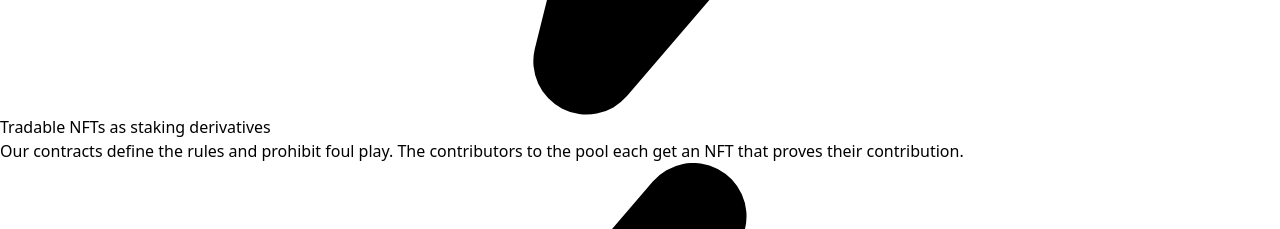
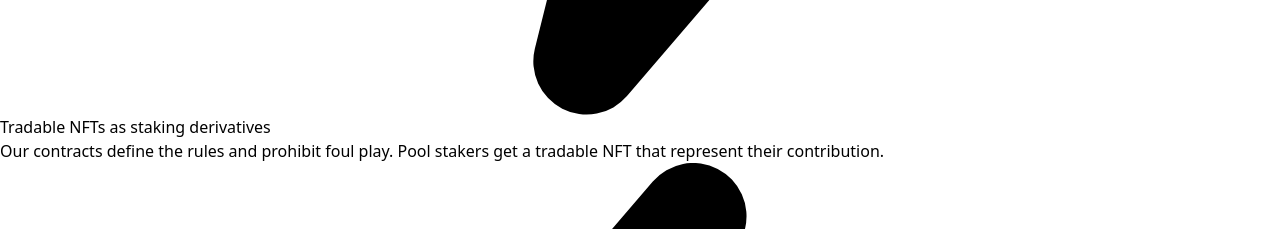
Before and after one commit to frens-pool/frens-website, a React (Vite) app: page / in a window 1280 px wide. Shown: the part 4700-4929 px from the top of the page. Built offline with nearby package versions, Linux system fonts and the light colour scheme.

Commit message:
minor wording update

```diff
--- a/src/partials/Features.jsx
+++ b/src/partials/Features.jsx
@@ -70,7 +70,7 @@ function Features() {
                 >
                   <div>
                     <div className="font-bold leading-snug tracking-tight mb-1">Tradable NFTs as staking derivatives</div>
-                    <div className="text-gray-600">Our contracts define the rules and prohibit foul play. The contributors to the pool each get an NFT that proves their contribution.</div>
+                    <div className="text-gray-600">Our contracts define the rules and prohibit foul play. Pool stakers get a tradable NFT that represent their contribution.</div>
                   </div>
                   <div className="flex justify-center items-center w-8 h-8 bg-white rounded-full shadow flex-shrink-0 ml-3">
                     <svg className="w-3 h-3 fill-current" viewBox="0 0 12 12" xmlns="http://www.w3.org/2000/svg">
```
